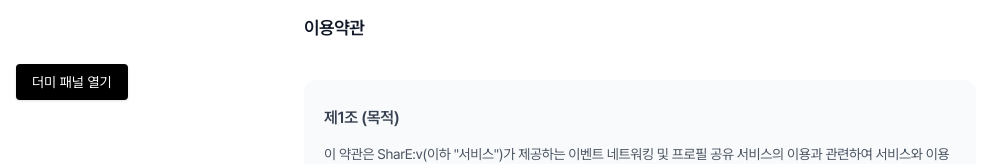
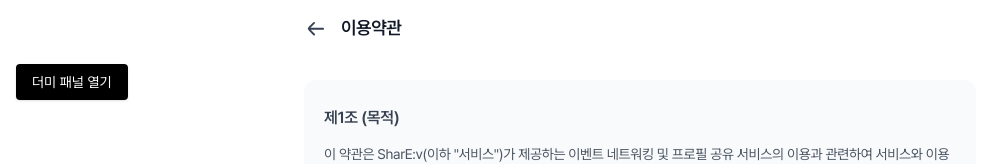
Before and after one commit to Nowdays-Goodnight-Cool-Niang/SharEv-Frontend, a React (Vite) app: page /terms in a window 1280 px wide. Shown: the top 164 px of the page, without its empty margins (0-1002 px from the left). Built offline with nearby package versions, Linux system fonts and the light colour scheme; what tailwindcss-3d would draw is missing.

Commit message:
fix: 🐛 header에 뒤로가기 버튼 추가

```diff
--- a/src/components/common/Header.tsx
+++ b/src/components/common/Header.tsx
@@ -1,31 +1,37 @@
-import { Link, useLocation } from 'react-router';
+import { Link, useLocation, useNavigate } from 'react-router';
 import ProfileSvg from '@/assets/icons/ic_profile.svg?react';
+import ArrowLeftSvg from '@/assets/icons/ic_arrow_left.svg?react';
+import { PropsWithChildren } from 'react';
+import { ROUTES } from '@/constants/routes';
 
 interface HeaderProps {
-  title: string;
+  title?: string;
+  showBackButton?: boolean;
+  onBackClick?: () => void;
 }
 
-function Header({ title }: HeaderProps) {
+function Header({ title, showBackButton = false, onBackClick }: HeaderProps) {
   const location = useLocation();
-  const hideProfileIcon = [
-    '/event',
-    '/setting',
-    '/terms',
-    '/privacy',
-    '/privacy-consent',
-    '/profile-setup',
-    '/profile-edit',
-    '/account-deletion',
-  ].includes(location.pathname);
+  const showProfileIcon = ['/events'].includes(location.pathname);
+
+  const navigate = useNavigate();
 
   return (
     <header className="wrapper sticky top-0 z-50 flex min-h-14 items-center justify-between bg-white text-gray-900 backdrop-blur-md dark:bg-gray-900/80">
-      <h1 className="text-lg font-semibold leading-none tracking-tight dark:text-gray-200">
-        {title}
-      </h1>
+      <div className="flex items-center gap-3">
+        {showBackButton && (
+          <button
+            onClick={onBackClick ?? (() => navigate(-1))}
+            className="text-gray-900 dark:text-gray-200"
+          >
+            <ArrowLeftSvg />
+          </button>
+        )}
+        <Title>{title}</Title>
+      </div>
 
-      {!hideProfileIcon && (
-        <Link to={`/setting`}>
+      {showProfileIcon && (
+        <Link to={ROUTES.SETTING}>
           <ProfileSvg width={28} height={28} className="dark:text-gray-200" />
         </Link>
       )}
@@ -33,4 +39,12 @@ function Header({ title }: HeaderProps) {
   );
 }
 
+function Title({ children }: PropsWithChildren) {
+  return (
+    <h1 className="text-lg font-semibold leading-none tracking-tight dark:text-gray-200">
+      {children}
+    </h1>
+  );
+}
+
 export default Header;
--- a/src/components/events/EventCard.tsx
+++ b/src/components/events/EventCard.tsx
@@ -16,6 +16,7 @@ import {
 } from '@/utils/eventStatus';
 import { useQueryClient } from '@tanstack/react-query';
 import { IEvent } from '@/types/domain/event';
+import { ROUTES } from '@/constants/routes';
 
 interface EventCardProps {
   event: IEvent;
@@ -77,7 +78,7 @@ function EventCard({ event, isParticipating }: EventCardProps) {
                       onSuccess: () => {
                         toast.success('행사에 참여하였습니다!');
                         queryClient.invalidateQueries({ queryKey: ['participation', EVENT_ID] });
-                        navigate('/event');
+                        navigate(ROUTES.EVENT.ROOT);
                       },
                       onError: () => {
                         toast.error('문제가 발생했습니다. 잠시 후에 다시 시도해 주세요.');
@@ -85,7 +86,7 @@ function EventCard({ event, isParticipating }: EventCardProps) {
                     });
                   }
                 : () => {
-                    navigate('/event');
+                    navigate(ROUTES.EVENT.ROOT);
                   }
             }
             disabled={isButtonDisabled(eventStatus)}
--- a/src/hooks/useKakaoLogin.ts
+++ b/src/hooks/useKakaoLogin.ts
@@ -3,6 +3,7 @@ import { useEffect } from 'react';
 import { kakaoAuthAPI } from '@/apis/kakao';
 import { toast } from 'react-hot-toast';
 import { TOAST_MESSAGE } from '@/constants/message';
+import { ROUTES } from '@/constants/routes';
 
 export const useKakaoLogin = () => {
   const navigate = useNavigate();
@@ -15,7 +16,7 @@ export const useKakaoLogin = () => {
 
       if (!code || !state) {
         toast.error(TOAST_MESSAGE.INVALID_LOGIN);
-        navigate('/', { replace: true });
+        navigate(ROUTES.ROOT, { replace: true });
         return;
       }
 
@@ -24,14 +25,13 @@ export const useKakaoLogin = () => {
         console.log(data);
         if (data.isAuthenticated) {
           toast.success(TOAST_MESSAGE.LOGIN_SUCCESS, { icon: '🙌🏻' });
-          navigate('/events', { replace: true });
+          navigate(ROUTES.EVENTS, { replace: true });
         } else {
-          navigate('/profile-setup', { replace: true });
+          navigate(ROUTES.PROFILE_SETUP, { replace: true });
         }
       } catch (error) {
         toast.error(TOAST_MESSAGE.LOGIN_FAILURE);
-        navigate('/', { replace: true });
-        console.error(error);
+        navigate(ROUTES.ROOT, { replace: true });
       }
     };
 
--- a/src/pages/AccountDeletion.tsx
+++ b/src/pages/AccountDeletion.tsx
@@ -21,7 +21,7 @@ function AccountDeletion() {
 
   return (
     <div className="background flex flex-col bg-gray-50">
-      <Header title="회원 탈퇴" />
+      <Header title="회원 탈퇴" showBackButton />
       <div className="wrapper pb-6">
         <div className="mt-4 space-y-4">
           <div className="rounded-xl bg-white p-6 shadow-sm">
--- a/src/pages/Event.tsx
+++ b/src/pages/Event.tsx
@@ -13,7 +13,7 @@ function Event() {
   return (
     <>
       <div className="background scroll-hide relative flex min-h-full flex-col bg-white dark:bg-gray-900">
-        <Header title="이벤트" />
+        <Header title="이벤트" showBackButton />
         {selected == EventTabType.profile && <ProfileSection />}
         {selected == EventTabType.participant && <ParticipantsSection />}
         {selected == EventTabType.QRCamera && <ShareSection />}
--- a/src/pages/MyPage.tsx
+++ b/src/pages/MyPage.tsx
@@ -5,7 +5,7 @@ function MyPage() {
   return (
     <>
       <main className="background min-h-screen bg-gray-50">
-        <Header title="마이페이지" />
+        <Header title="마이페이지" showBackButton />
         <MySection />
       </main>
     </>
--- a/src/pages/PrivacyPolicy.tsx
+++ b/src/pages/PrivacyPolicy.tsx
@@ -7,7 +7,7 @@ function PrivacyPolicy() {
 
   return (
     <div className="background flex flex-col bg-gray-50">
-      <Header title="개인정보 처리방침" />
+      <Header title="개인정보 처리방침" showBackButton />
 
       <div className="wrapper py-6">
         <div className="rounded-xl bg-white p-6 shadow-sm">
--- a/src/pages/ProfileEdit.tsx
+++ b/src/pages/ProfileEdit.tsx
@@ -5,7 +5,7 @@ import FormContent from '@/components/profile/FormContent';
 function ProfileEdit() {
   return (
     <div className="background flex flex-col bg-gray-50">
-      <Header title="프로필 수정" />
+      <Header title="프로필 수정" showBackButton />
       <div className="wrapper pb-6">
         <div className="mt-4">
           <NoticeInfo>모든 정보는 다른 사람에게 공개돼요</NoticeInfo>
--- a/src/pages/TermsOfService.tsx
+++ b/src/pages/TermsOfService.tsx
@@ -44,7 +44,7 @@ function TermsOfService() {
 
   return (
     <div className="background flex flex-col bg-white dark:bg-gray-950">
-      <Header title="이용약관" />
+      <Header title="이용약관" showBackButton />
 
       <div className="wrapper pb-14 pt-6">
         <div className="space-y-6">
```
Also changed, not shown: src/assets/icons/ic_arrow_left.svg, src/components/common/HeaderWithTitle.tsx (deleted).
